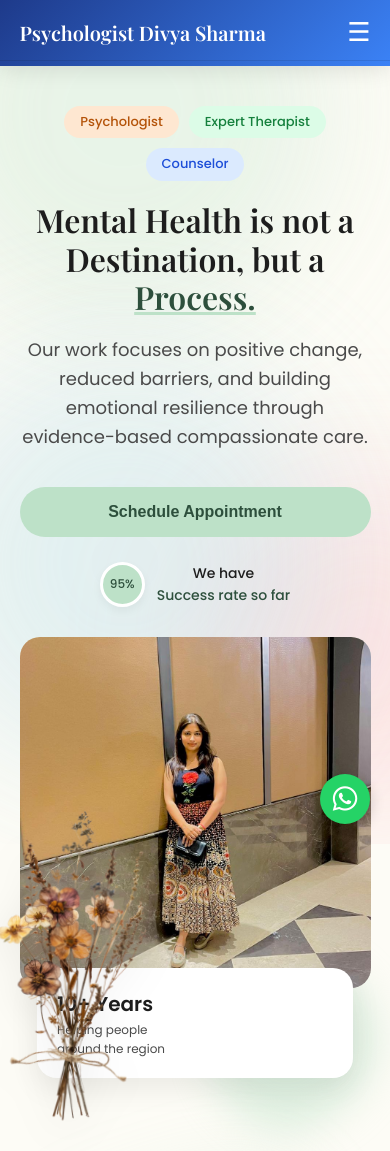
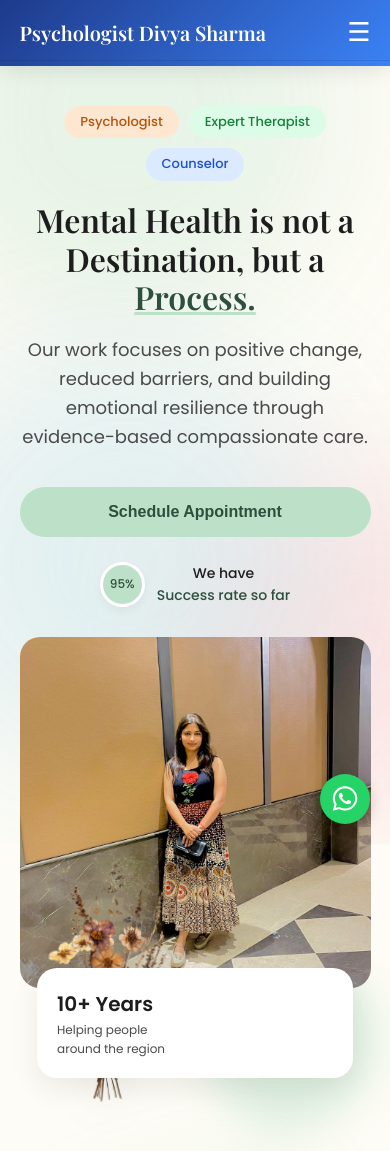
Before and after one commit to vishalkumarx/Divya, a plain HTML site: page index.html in a window 390 px wide. Shown: the top 1151 px of the page. Drawn offline with nearby package versions, Linux system fonts and the light colour scheme.

Commit message:
Fixed foreground flowers overlapping stat text on mobile

```diff
--- a/index.html
+++ b/index.html
@@ -995,6 +995,14 @@
                 width: 90%;
                 margin: auto;
                 transform: none !important;
+                z-index: 15; /* Ensure text is above flowers */
+            }
+
+            .hero-foreground {
+                width: 140px;
+                bottom: -10px;
+                left: 5%;
+                z-index: 5; /* Behind the stat card */
             }
 
             .about {
```
